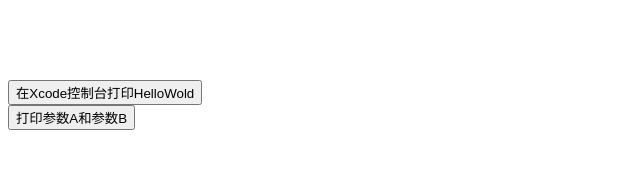
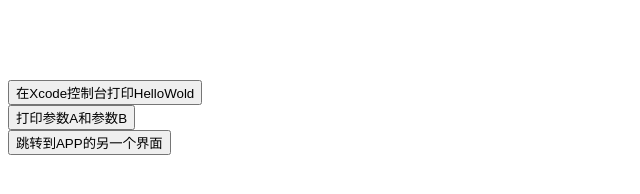
Before and after one commit to shixueqian/JSandOC, a plain HTML site: page JS与OC交互Demo/JS与OC交互Demo/index.html in a window 1280 px wide. Shown: the whole page, without its empty margins (0-640 px from the left). Drawn offline with Linux system fonts and the light colour scheme.

Commit message:
1.使用[NSURL fileURLWithPath:path];来加载本地html文件 2.增加Demo6，点击html的button，跳转到SQInfoController界面。

```diff
--- a/JS与OC交互Demo/JS与OC交互Demo/index.html
+++ b/JS与OC交互Demo/JS与OC交互Demo/index.html
@@ -29,9 +29,15 @@
     <!-- 创建一个按钮，点击就调用  printHelloWorld()  函数 -->
     <button onclick="printHelloWorld()">在Xcode控制台打印HelloWold</button>
 
+
     <br/>
     <!--  创建一个按钮，点击就调用printAandB()方法  -->
     <button onclick="printAandB('我是A','我是B')">打印参数A和参数B</button>
 
+
+    <br/>
+    <!--  创建一个按钮，点击就调用printAandB()方法  -->
+    <button onclick="presentViewController()">跳转到APP的另一个界面</button>
+
 </body>
 </html>
```
Also changed, not shown: 5 other files.
